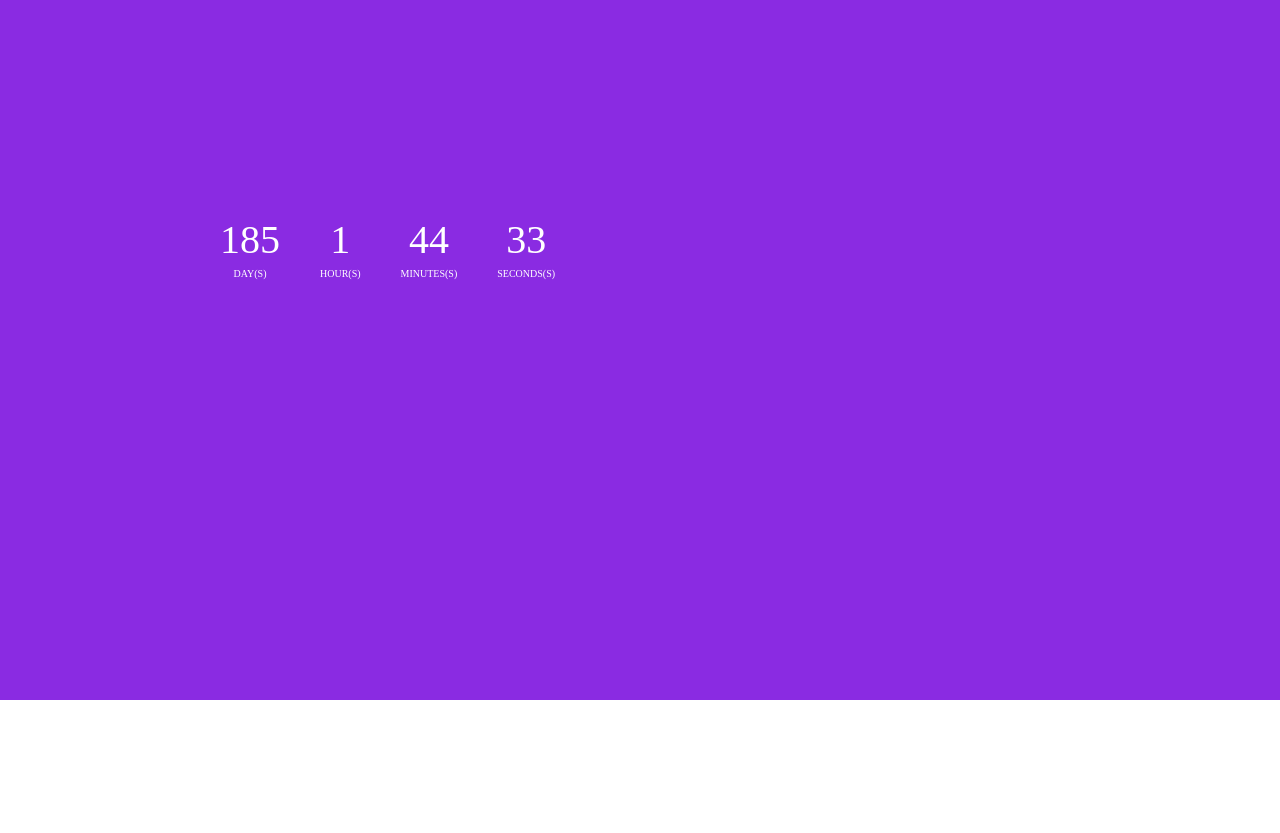
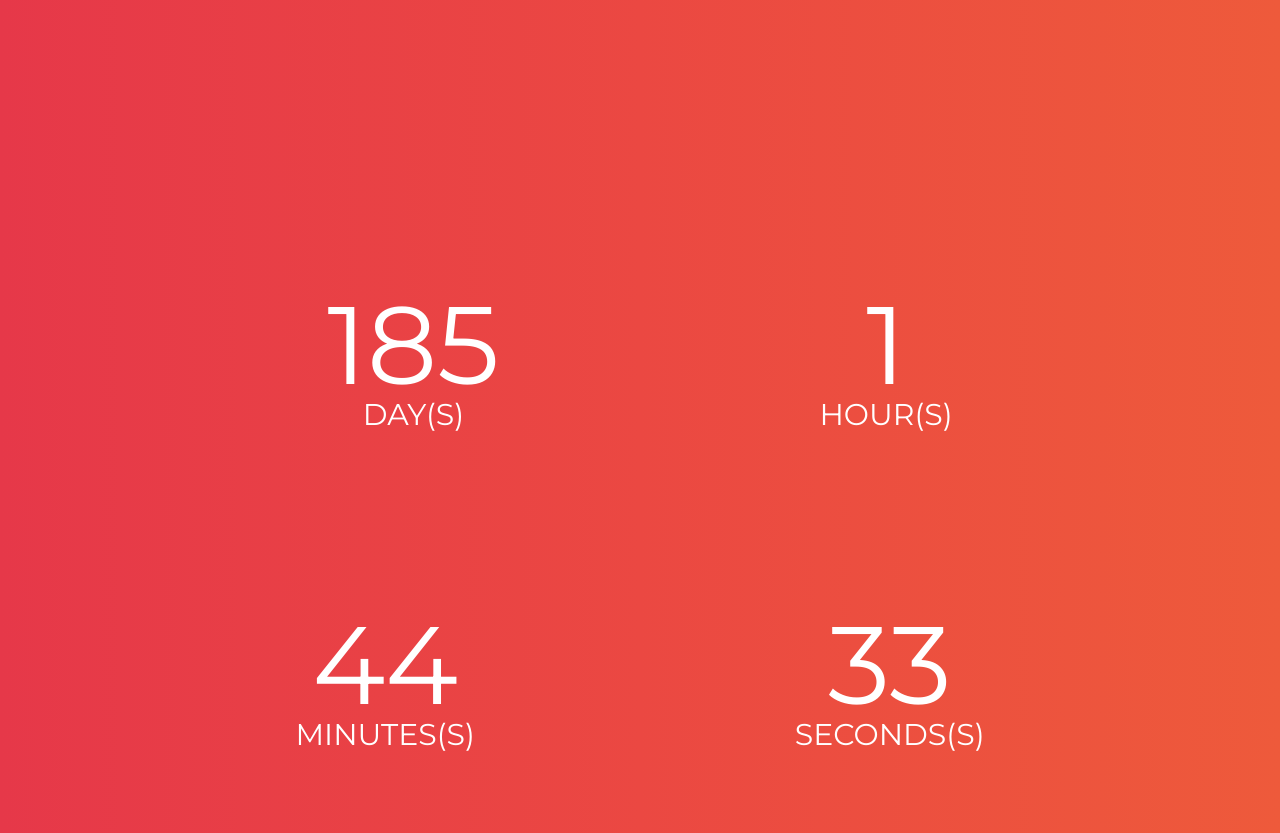
Before and after one commit to granahil/tareas, a plain HTML site: page Tarea-Semana-5/index.html in a window 1280 px wide. Shown: the top 833 px of the page. Before the commit the page ends 800 px from the top, so only its background shows below. Drawn offline with Linux system fonts and the light colour scheme.

Commit message:
tarea-semana-5

```diff
--- a/Ejercicio-Semana-5/resources/css/flex.css
+++ b/Ejercicio-Semana-5/resources/css/flex.css
@@ -16,5 +16,4 @@
     margin: 10px 5px;
     font-family: Arial, Helvetica, sans-serif;
     /*flex-grow: 1;*/
-    max-width: 280px;
 }
--- a/Tarea-Semana-5/index.html
+++ b/Tarea-Semana-5/index.html
@@ -7,6 +7,9 @@
     <title>Document</title>
     <link rel="stylesheet" href="./resources/css/styles.css">
     <link rel="stylesheet" href="./resources/css/reset.css">
+    <link rel="preconnect" href="https://fonts.googleapis.com">
+<link rel="preconnect" href="https://fonts.gstatic.com" crossorigin>
+<link href="https://fonts.googleapis.com/css2?family=Montserrat&display=swap" rel="stylesheet">
 
 </head>
 <body>
--- a/Tarea-Semana-5/resources/css/styles.css
+++ b/Tarea-Semana-5/resources/css/styles.css
@@ -1,25 +1,31 @@
 .container {
-    background-color: blueviolet;
-    height: 700PX;
+    background-image:linear-gradient(90deg, #e63849, #eb4842, #ee5a3b);
+    height: 100%;
 }
 
 .item {
     color: rgb(255, 255, 255);
-    font-size: 20px;
-    padding: 200px 200px;
+    padding: 200px 0px;
     display: flex;
+    flex-direction: row;
     flex-wrap: wrap;
-    text-align: center;
+    position: relative;
+    font-family: 'Montserrat', sans-serif;
+    justify-content: center
 }
 
 .item-number {
-    margin: 20px 20px 20px 20px;
+    margin: 10px 80px;
+    text-align: center;
+    padding: 80px 80px;
+
 }
 
 .text-big {
-    font-size: 40px;
+    font-size: 110px;
+
 }
 
 .text-small {
-    font-size: 10px;
+    font-size: 30px;
 }
```
